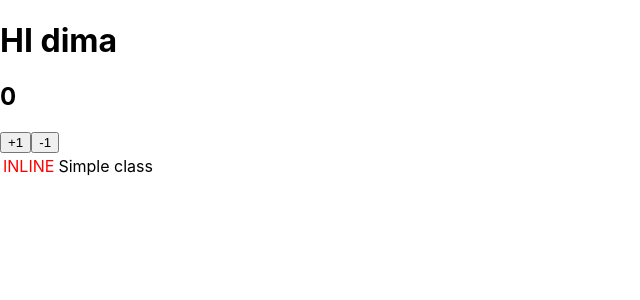
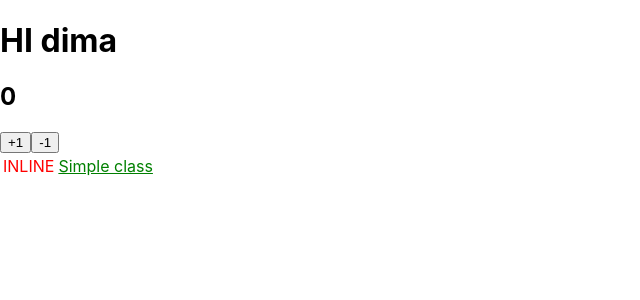
Before and after one commit to owin66/events, a React (Create React App) app: page / in a window 1280 px wide. Shown: the top 300 px of the page, without its empty margins (0-640 px from the left). Built offline with nearby package versions, Linux system fonts and the light colour scheme.

Commit message:
add styled.js

```diff
--- a/package.json
+++ b/package.json
@@ -10,6 +10,7 @@
     "react": "^18.1.0",
     "react-dom": "^18.1.0",
     "react-scripts": "5.0.1",
+    "styled-components": "^5.3.9",
     "web-vitals": "^2.1.3"
   },
   "scripts": {
--- a/src/components/Table.jsx
+++ b/src/components/Table.jsx
@@ -1,4 +1,5 @@
 import React, { Fragment } from 'react';
+import { Td } from 'styles/Table.styled';
 
 const styles = { color: 'red', textTransform: 'uppercase' };
 
@@ -6,7 +7,7 @@ function Columns() {
   return (
     <Fragment>
       <td style={styles}>Inline</td>
-      <td>Simple class</td>
+      <Td>Simple class</Td>
     </Fragment>
   );
 }
--- /dev/null
+++ b/src/styles/Table.styled.js
@@ -0,0 +1,6 @@
+import styled from 'styled-components';
+
+export const Td = styled.td`
+  color: green;
+  text-decoration: underline;
+`;
```
Also changed, not shown: 1 other file (tests, documents, lock files or other folders).
